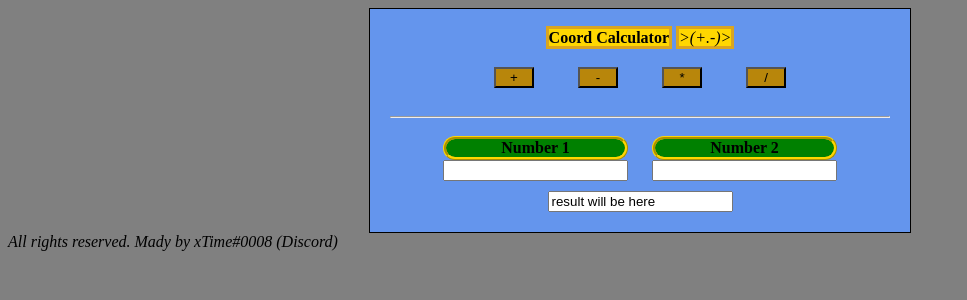
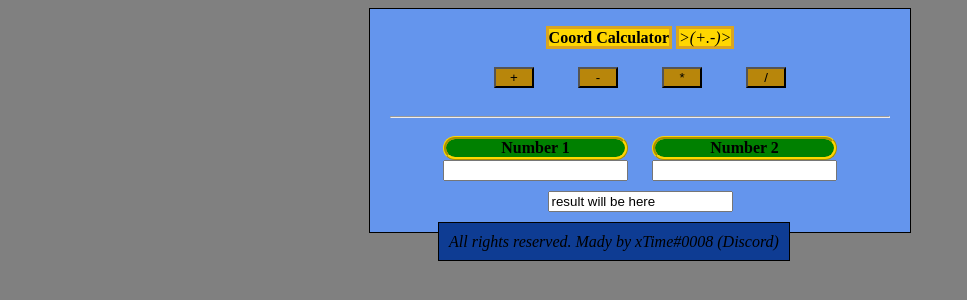
Before and after one commit to xTimeStudio/xHTML, a plain HTML site: page index.html in a window 1280 px wide. Shown: the whole page, without its empty margins (0-967 px from the left). Drawn offline with Linux system fonts and the light colour scheme.

Commit message:
Update index.css

```diff
--- a/index.css
+++ b/index.css
@@ -36,3 +36,11 @@
 body {
     background-color: gray;
 }
+.right-coord i {
+    width: 20px;
+    margin: 430px;
+    text-align: center;
+    background-color: rgb(14, 60, 147);
+    padding: 10px;
+    border: 1px solid black;
+}
```
